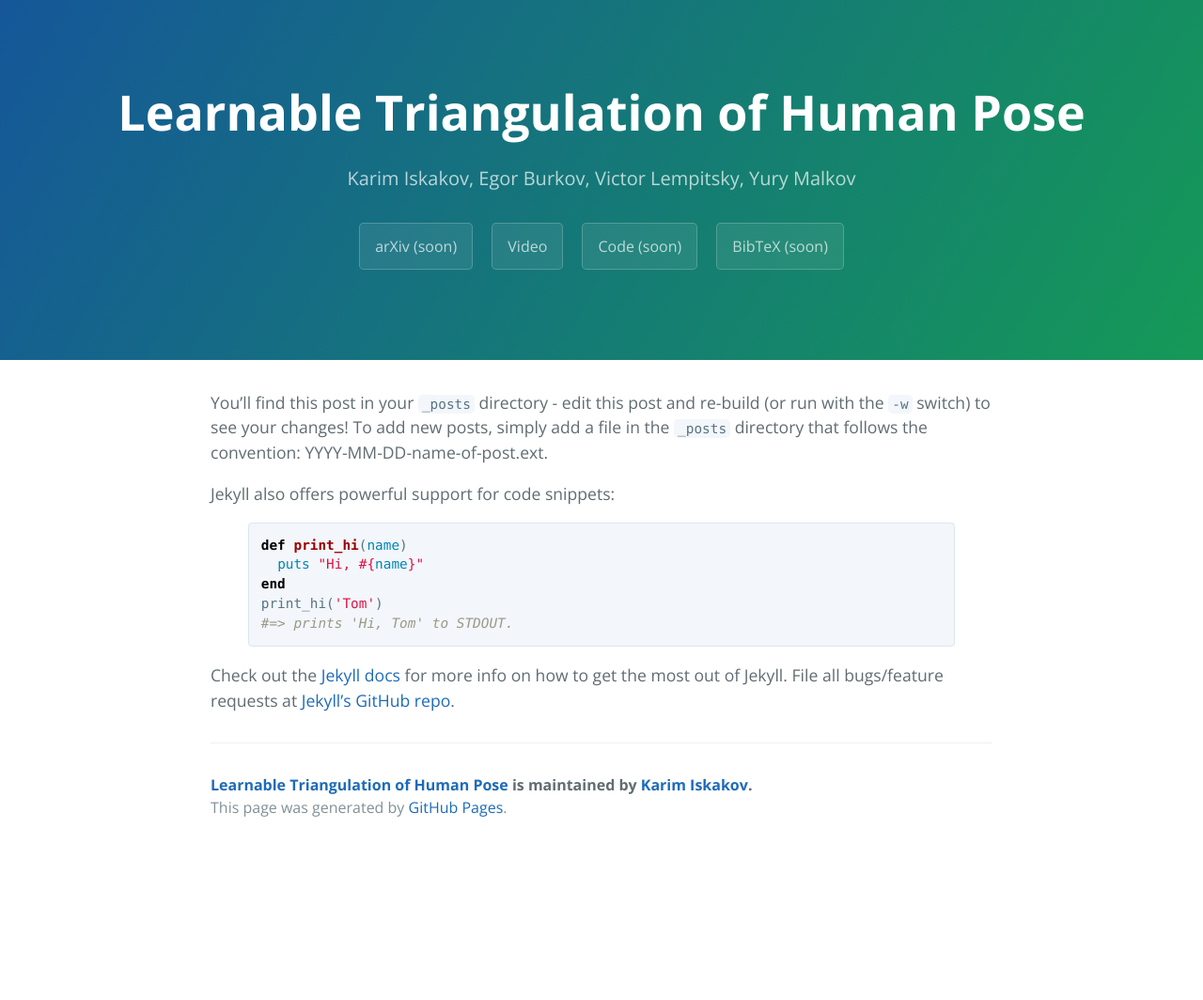
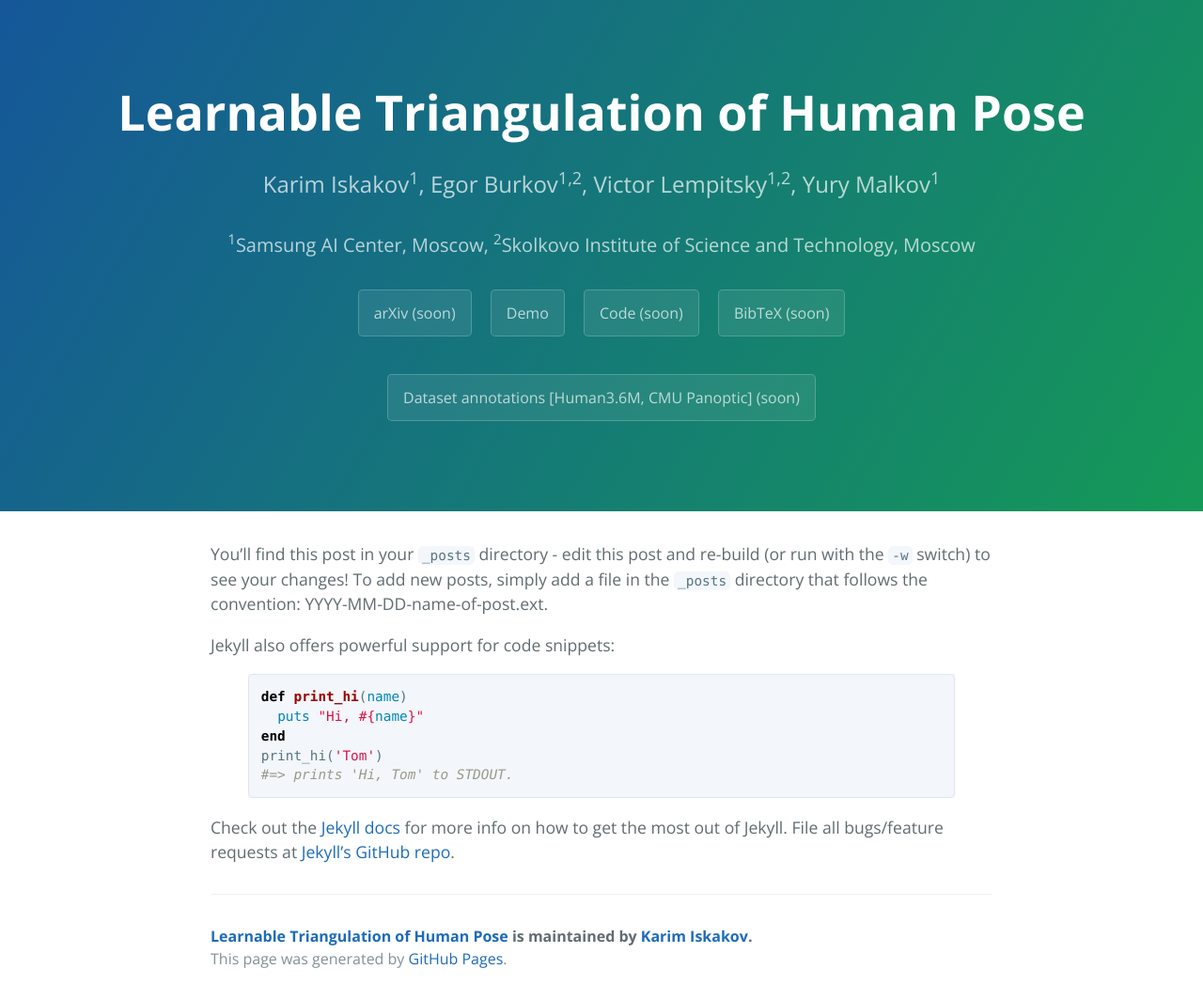
Before and after one commit to saic-violet/learnable-triangulation, a Jekyll site: the page built from _posts/2016-02-12-sample-content.markdown, in a window 1280 px wide. Shown: the whole page at 94% size. Built offline with Jekyll 4.4.1, drawn with Linux system fonts in a browser that asks for light colours; before the commit the page ends 903 px from its top, so only the background shows below that.

```diff
--- a/_includes/page-header.html
+++ b/_includes/page-header.html
@@ -1,8 +1,18 @@
 <section class="page-header">
-  <h1 class="project-name">{{ site.title }}</h1>
-  <h2 class="project-tagline">{{ site.tagline }}</h2>
+  <h1 class="project-name">Learnable Triangulation of Human Pose</h1>
+  <h2 class="project-tagline">
+    Karim Iskakov<sup>1</sup>,
+    Egor Burkov<sup>1,2</sup>,
+    Victor Lempitsky<sup>1,2</sup>,
+    Yury Malkov<sup>1</sup></h2>
+  <h2 class="project-subtagline">
+    <sup>1</sup>Samsung AI Center, Moscow,
+    <sup>2</sup>Skolkovo Institute of Science and Technology, Moscow</h2>
+
   <a href="#" class="btn">arXiv (soon)</a>
-  <a href="https://www.youtube.com/watch?v=z3f3aPSuhqg" class="btn">Video</a>
+  <a target="_blank" rel="noopener noreferrer" href="https://www.youtube.com/watch?v=z3f3aPSuhqg" class="btn">Demo</a>
   <a href="#" class="btn">Code (soon)</a>
   <a href="#bibtex" class="btn">BibTeX (soon)</a>
+  <br></br>
+  <a href="#" class="btn">Dataset annotations [Human3.6M, CMU Panoptic] (soon)</a>
 </section>
--- a/css/cayman.css
+++ b/css/cayman.css
@@ -150,9 +150,14 @@ a:hover { text-decoration: underline; }
 @media screen and (max-width: 42em) { .project-name { font-size: 1.75rem; } }
 
 .project-tagline { margin-bottom: 2rem; font-weight: normal; opacity: 0.7; }
-@media screen and (min-width: 64em) { .project-tagline { font-size: 1.25rem; } }
-@media screen and (min-width: 42em) and (max-width: 64em) { .project-tagline { font-size: 1.15rem; } }
-@media screen and (max-width: 42em) { .project-tagline { font-size: 1rem; } }
+@media screen and (min-width: 64em) { .project-tagline { font-size: 1.5rem; } }
+@media screen and (min-width: 42em) and (max-width: 64em) { .project-tagline { font-size: 1.25rem; } }
+@media screen and (max-width: 42em) { .project-tagline { font-size: 1.15rem; } }
+
+.project-subtagline { margin-bottom: 2rem; font-weight: normal; opacity: 0.7; }
+@media screen and (min-width: 64em) { .project-subtagline { font-size: 1.25rem; } }
+@media screen and (min-width: 42em) and (max-width: 64em) { .project-subtagline { font-size: 1.15rem; } }
+@media screen and (max-width: 42em) { .project-subtagline { font-size: 1rem; } }
 
 .main-content { word-wrap: break-word; }
 .main-content :first-child { margin-top: 0; }
```
Also changed, not shown: index.md (+42 -33 lines), static/cmu-panoptic-results.png (deleted), static/transfer-results.png (deleted), 2 other files.
